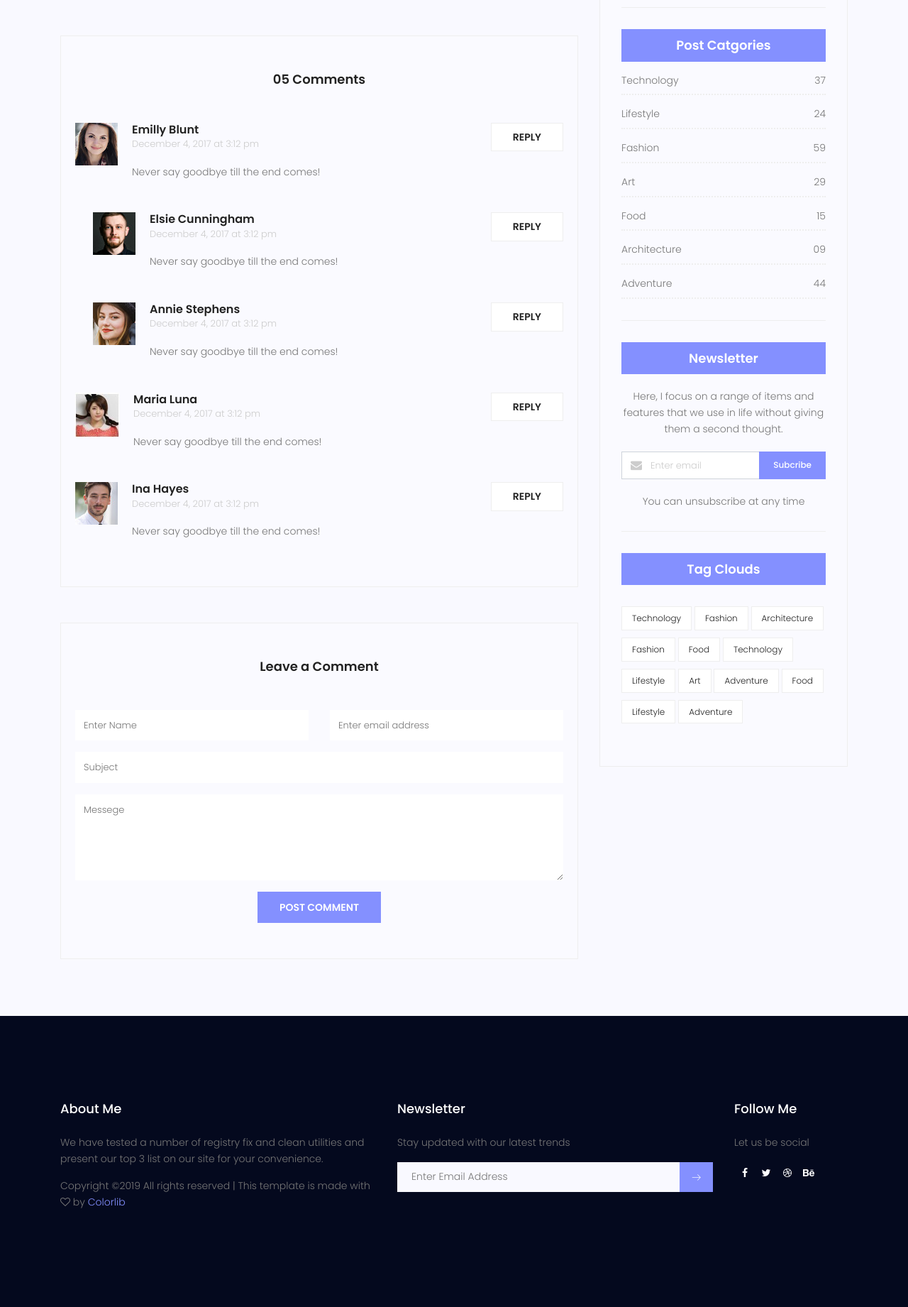
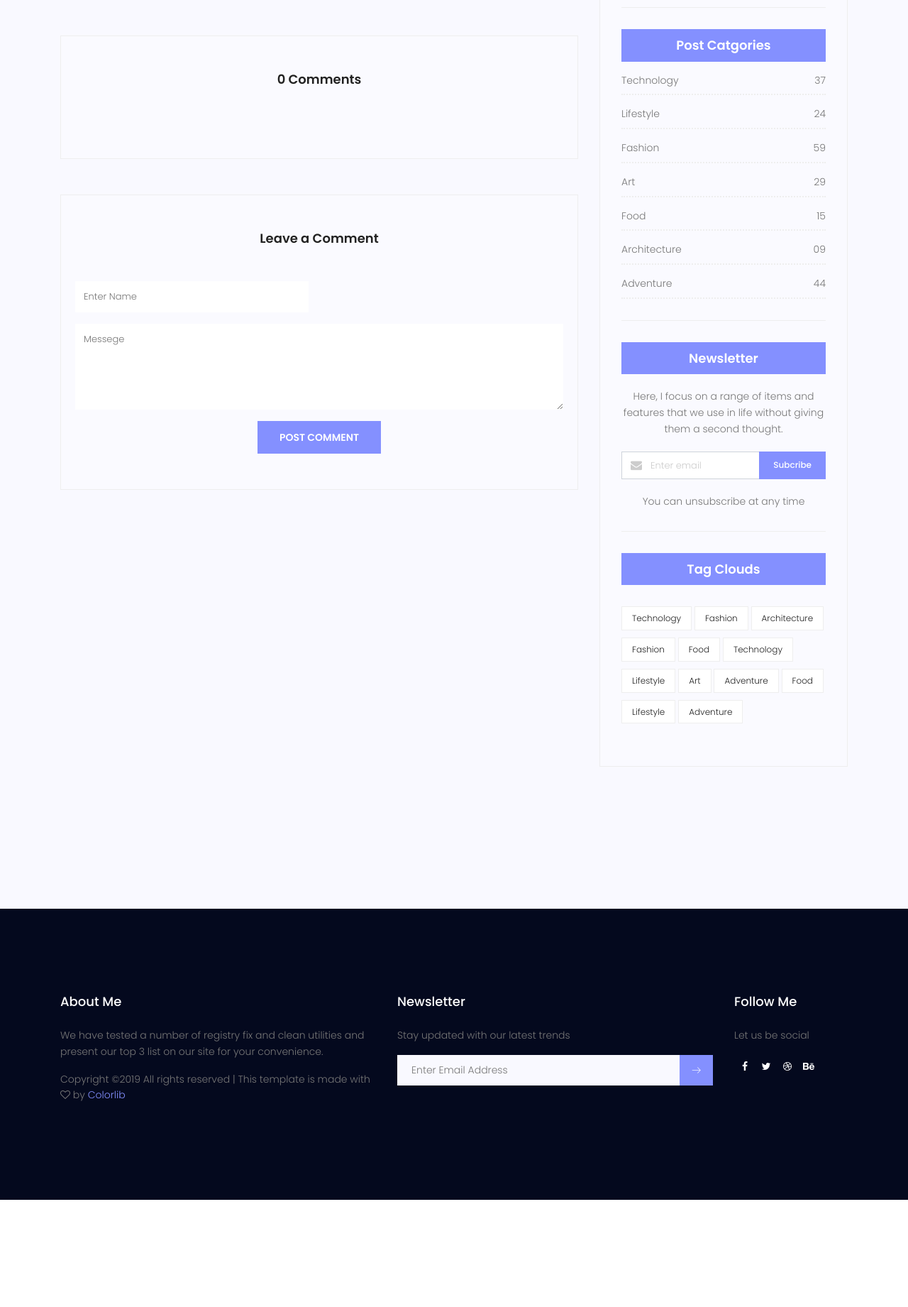
Before and after one commit to thepylot/Personal-Web, a Django app: page /spider/2/ in a window 1280 px wide. Shown: the part 1423-3264 px from the top of the page at 71% size. After the commit the page ends 3113 px from the top, so only its background shows below. Run offline with Django 3.2, Linux system fonts and the light colour scheme; data comes from the database, SQL or seed files in the repository; both versions use the stored data as it was after the commit; some libraries are stand-ins or nearby versions.

Commit message:
comments done

```diff
--- a/post/models.py
+++ b/post/models.py
@@ -1,5 +1,6 @@
 from django.db import models
 from django.utils import timezone
+from django.core.urlresolvers import reverse
 
 
 class Post(models.Model):
@@ -27,6 +28,9 @@ class Post(models.Model):
     def __str__(self):
         return self.title
 
+    def get_absolute_url(self):
+        return reverse('spider:detail', kwargs={'id': self.id})
+
 class Comment(models.Model):
     post = models.ForeignKey('post.Post', related_name='comments', on_delete=models.CASCADE)
     name= models.CharField(max_length=200)
--- a/post/views.py
+++ b/post/views.py
@@ -2,9 +2,8 @@ from django.shortcuts import render,HttpResponseRedirect,redirect,get_object_or_
 from django.contrib.auth.decorators import login_required
 from django.core.paginator import Paginator, EmptyPage, PageNotAnInteger
 from django.db.models import F
-
-from .models import Post
-from .forms import PostForm
+from .models import *
+from .forms import PostForm,CommentForm
 from django.template import loader
 from django.utils.text import slugify
 from django.contrib import messages
@@ -63,8 +62,15 @@ def blog(request):
 
 def post_detail(request, id):
     post = get_object_or_404(Post, id=id)
+    Post.objects.filter(id=post.id).update(views=F('views') + 1)
+    form = CommentForm(request.POST)
+    if form.is_valid():
+        comment = form.save(commit=False)
+        comment.post = post
+        comment.save()
+        return redirect (post.get_absolute_url())
 
-    Post.objects.filter(id=post.id).update(views=F('views') + 1)
+    comments = Comment.objects.all().count()
 
 
 
@@ -72,6 +78,8 @@ def post_detail(request, id):
 
     context = {
         'post':post,
+        'comments':comments,
+        'form':form,
         }
     return render (request, 'post/detail.html', context )
 
--- a/templates/post/detail.html
+++ b/templates/post/detail.html
@@ -130,7 +130,8 @@
                             </div>
                         </div>
                         <div class="comments-area">
-                            <h4>05 Comments</h4>
+                            <h4>{{post.comments.count}} Comments</h4>
+                            {% for comment in post.comments.all%}
                             <div class="comment-list">
                                 <div class="single-comment justify-content-between d-flex">
                                     <div class="user justify-content-between d-flex">
@@ -138,10 +139,10 @@
                                             <img src="img/blog/c1.jpg" alt="">
                                         </div>
                                         <div class="desc">
-                                            <h5><a href="#">Emilly Blunt</a></h5>
-                                            <p class="date">December 4, 2017 at 3:12 pm </p>
+                                            <h5><a href="#">{{comment.name}}</a></h5>
+                                            <p class="date">{{comment.date}}</p>
                                             <p class="comment">
-                                                Never say goodbye till the end comes!
+                                                    {{ comment.comment|linebreaks}}
                                             </p>
                                         </div>
                                     </div>
@@ -150,101 +151,27 @@
                                     </div>
                                 </div>
                             </div>
-                            <div class="comment-list left-padding">
-                                <div class="single-comment justify-content-between d-flex">
-                                    <div class="user justify-content-between d-flex">
-                                        <div class="thumb">
-                                            <img src="img/blog/c2.jpg" alt="">
-                                        </div>
-                                        <div class="desc">
-                                            <h5><a href="#">Elsie Cunningham</a></h5>
-                                            <p class="date">December 4, 2017 at 3:12 pm </p>
-                                            <p class="comment">
-                                                Never say goodbye till the end comes!
-                                            </p>
-                                        </div>
-                                    </div>
-                                    <div class="reply-btn">
-                                           <a href="" class="btn-reply text-uppercase">reply</a>
-                                    </div>
-                                </div>
-                            </div>
-                            <div class="comment-list left-padding">
-                                <div class="single-comment justify-content-between d-flex">
-                                    <div class="user justify-content-between d-flex">
-                                        <div class="thumb">
-                                            <img src="img/blog/c3.jpg" alt="">
-                                        </div>
-                                        <div class="desc">
-                                            <h5><a href="#">Annie Stephens</a></h5>
-                                            <p class="date">December 4, 2017 at 3:12 pm </p>
-                                            <p class="comment">
-                                                Never say goodbye till the end comes!
-                                            </p>
-                                        </div>
-                                    </div>
-                                    <div class="reply-btn">
-                                           <a href="" class="btn-reply text-uppercase">reply</a>
-                                    </div>
-                                </div>
-                            </div>
-                            <div class="comment-list">
-                                <div class="single-comment justify-content-between d-flex">
-                                    <div class="user justify-content-between d-flex">
-                                        <div class="thumb">
-                                            <img src="img/blog/c4.jpg" alt="">
-                                        </div>
-                                        <div class="desc">
-                                            <h5><a href="#">Maria Luna</a></h5>
-                                            <p class="date">December 4, 2017 at 3:12 pm </p>
-                                            <p class="comment">
-                                                Never say goodbye till the end comes!
-                                            </p>
-                                        </div>
-                                    </div>
-                                    <div class="reply-btn">
-                                           <a href="" class="btn-reply text-uppercase">reply</a>
-                                    </div>
-                                </div>
-                            </div>
-                            <div class="comment-list">
-                                <div class="single-comment justify-content-between d-flex">
-                                    <div class="user justify-content-between d-flex">
-                                        <div class="thumb">
-                                            <img src="img/blog/c5.jpg" alt="">
-                                        </div>
-                                        <div class="desc">
-                                            <h5><a href="#">Ina Hayes</a></h5>
-                                            <p class="date">December 4, 2017 at 3:12 pm </p>
-                                            <p class="comment">
-                                                Never say goodbye till the end comes!
-                                            </p>
-                                        </div>
-                                    </div>
-                                    <div class="reply-btn">
-                                           <a href="" class="btn-reply text-uppercase">reply</a>
-                                    </div>
-                                </div>
-                            </div>
+                            {%endfor%}
+
+
+
+
                         </div>
                         <div class="comment-form">
                             <h4>Leave a Comment</h4>
-                            <form>
+                            <form method="POST">
+                                {% csrf_token%}
                                 <div class="form-group form-inline">
                                   <div class="form-group col-lg-6 col-md-12 name">
-                                    <input type="text" class="form-control" id="name" placeholder="Enter Name" onfocus="this.placeholder = ''" onblur="this.placeholder = 'Enter Name'">
+                                    <input type="text" class="form-control" name="name" id="name" placeholder="Enter Name" onfocus="this.placeholder = ''" onblur="this.placeholder = 'Enter Name'">
                                   </div>
-                                  <div class="form-group col-lg-6 col-md-12 email">
-                                    <input type="email" class="form-control" id="email" placeholder="Enter email address" onfocus="this.placeholder = ''" onblur="this.placeholder = 'Enter email address'">
-                                  </div>
+
                                 </div>
+
                                 <div class="form-group">
-                                    <input type="text" class="form-control" id="subject" placeholder="Subject" onfocus="this.placeholder = ''" onblur="this.placeholder = 'Subject'">
+                                    <textarea class="form-control mb-10" rows="5" name="comment" placeholder="Messege" onfocus="this.placeholder = ''" onblur="this.placeholder = 'Messege'" required=""></textarea>
                                 </div>
-                                <div class="form-group">
-                                    <textarea class="form-control mb-10" rows="5" name="message" placeholder="Messege" onfocus="this.placeholder = ''" onblur="this.placeholder = 'Messege'" required=""></textarea>
-                                </div>
-                                <a href="#" class="primary-btn text-uppercase">Post Comment</a>
+                                <button type="submit" href="#" class="primary-btn text-uppercase">Post Comment</button>
                             </form>
                         </div>
                     </div>
```
Also changed, not shown: db.sqlite3, 2 other files.
